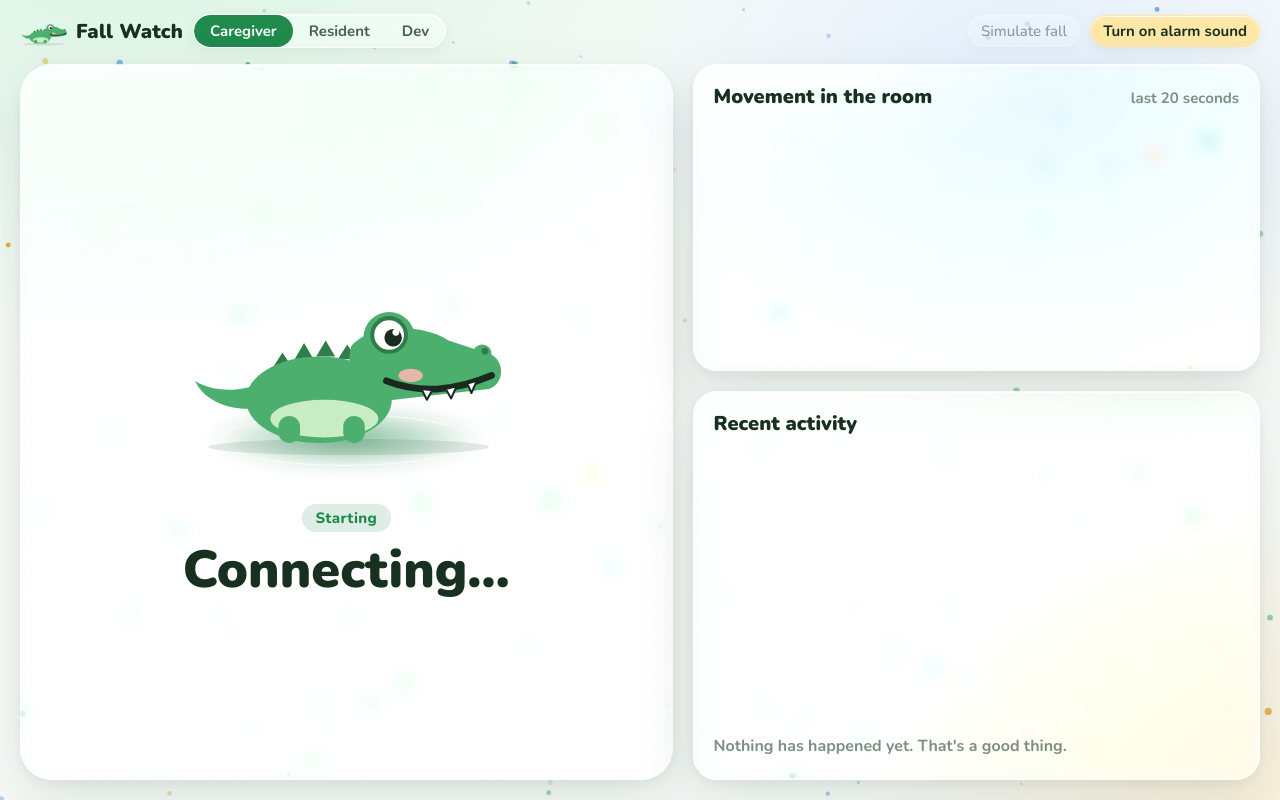
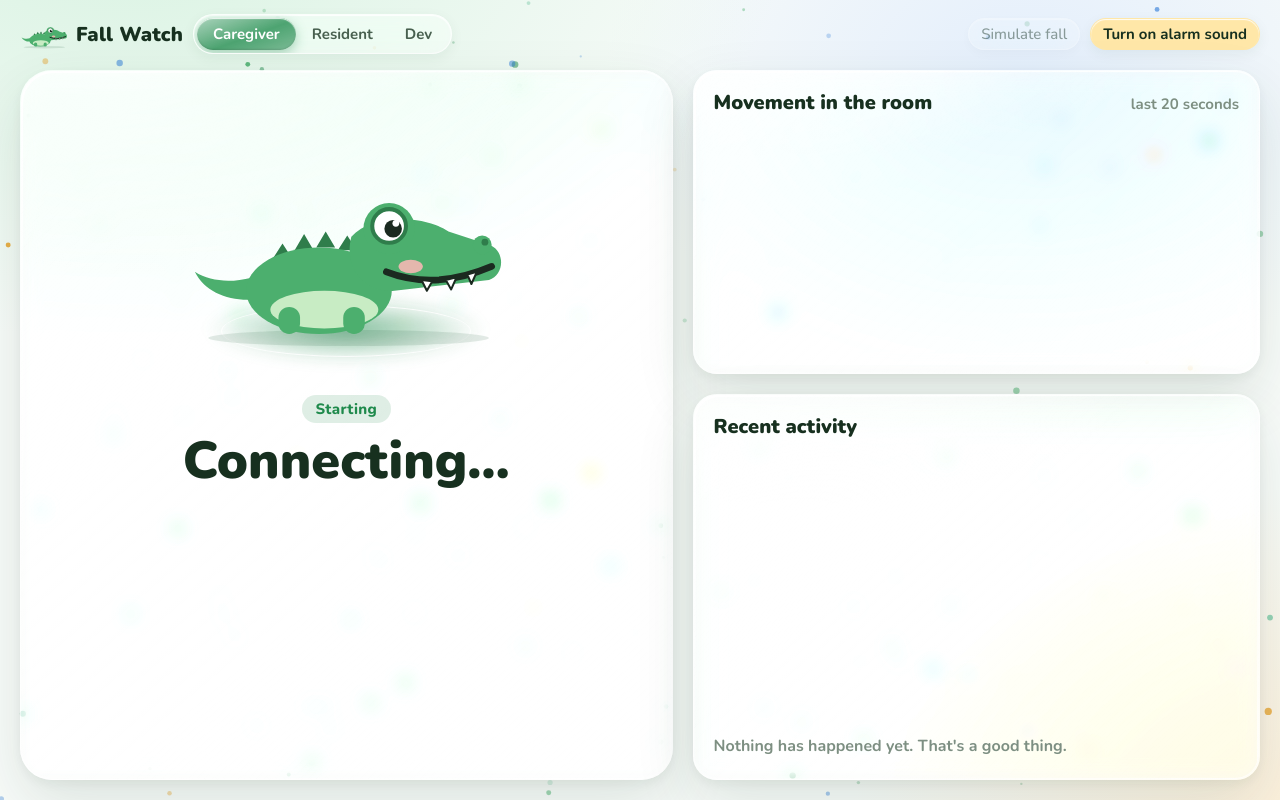
Before and after one commit to vinc3ntl1n/swamphackxii, a plain HTML site: page web/dashboard.html in a window 1280 px wide. Drawn offline with nearby package versions, Linux system fonts and the light colour scheme; no server answers.

Commit message:
web: gator rears up facing forward, stays put while text changes; sliding glass view switcher
The model starts mostly facing the viewer with its head raised 45 degrees
and keeps that pose when it stops for an alert. The Caregiver and Resident
cards lay out from the top, so longer messages, the countdown ring and the
buttons no longer push the gator around. The Caregiver | Resident | Dev
switcher gets a liquid glass lens that slides to the chosen view.

```diff
--- a/web/dashboard.css
+++ b/web/dashboard.css
@@ -1485,3 +1485,77 @@ body.friendly-page .chip {
     width: min(360px, 100%);
   }
 }
+
+/* Keep the gator still: text below it can grow without pushing it */
+
+.care-card {
+  justify-content: flex-start;
+  padding-top: clamp(16px, 5vh, 56px);
+}
+
+.care-body {
+  flex: 1 1 auto;
+  justify-content: flex-start;
+}
+
+.resident-card {
+  justify-content: flex-start;
+  padding-top: clamp(16px, 7vh, 80px);
+}
+
+.care-gator,
+.resident-gator {
+  flex: 0 0 auto;
+}
+
+/* Liquid glass view switcher: a lens slides to the chosen view */
+
+.toggle.views {
+  position: relative;
+  isolation: isolate;
+}
+
+.views-thumb {
+  display: none;
+}
+
+body.friendly-page .toggle.views {
+  padding: 3px;
+  gap: 0;
+}
+
+body.friendly-page .views-thumb {
+  display: block;
+  position: absolute;
+  top: 3px;
+  bottom: 3px;
+  left: 0;
+  z-index: 0;
+  border-radius: 999px;
+  background:
+    linear-gradient(160deg, rgba(255, 255, 255, 0.55), rgba(255, 255, 255, 0.05) 55%, rgba(255, 255, 255, 0.3)),
+    rgba(31, 138, 76, 0.82);
+  box-shadow:
+    inset 0 1px 1px rgba(255, 255, 255, 0.85),
+    inset 0 -1px 2px rgba(0, 0, 0, 0.12),
+    0 4px 12px rgba(31, 138, 76, 0.35);
+  transition: transform 0.45s cubic-bezier(0.34, 1.4, 0.5, 1), width 0.45s cubic-bezier(0.34, 1.4, 0.5, 1);
+}
+
+body.friendly-page .toggle.views button {
+  position: relative;
+  z-index: 1;
+  background: transparent;
+  transition: color 0.3s;
+}
+
+body.friendly-page .toggle.views button[aria-pressed="true"] {
+  background: transparent;
+  color: #ffffff;
+}
+
+@media (prefers-reduced-motion: reduce) {
+  .views-thumb {
+    transition: none;
+  }
+}
--- a/web/dashboard.html
+++ b/web/dashboard.html
@@ -45,6 +45,7 @@
 <header class="topbar">
   <span class="brand"><span class="brand-gator" data-gator="happy"></span>Fall Watch</span>
   <div class="toggle views" role="group" aria-label="View">
+    <span class="views-thumb" aria-hidden="true"></span>
     <button type="button" data-view="caregiver">Caregiver</button>
     <button type="button" data-view="resident">Resident</button>
     <button type="button" data-view="dev">Dev</button>
@@ -55,7 +56,7 @@
 
 <main class="care" id="caregiver">
   <section class="care-card glass" id="cg-card" data-tone="calm" role="status" aria-live="polite">
-    <div class="care-gator" id="cg-gator"><model-viewer class="gator3d" src="/models/gator_case.glb" alt="Gator sensor case" auto-rotate auto-rotate-delay="1500" rotation-per-second="24deg" camera-controls disable-zoom disable-pan interaction-prompt="none" camera-orbit="35deg 66deg auto" shadow-intensity="0.7" shadow-softness="0.9" exposure="1.05" environment-image="neutral"></model-viewer><div class="gator2d" hidden></div></div>
+    <div class="care-gator" id="cg-gator"><model-viewer class="gator3d" src="/models/gator_case.glb" alt="Gator sensor case" auto-rotate auto-rotate-delay="1500" rotation-per-second="24deg" camera-controls disable-zoom disable-pan interaction-prompt="none" orientation="0deg 45deg 130deg" camera-orbit="0deg 72deg auto" shadow-intensity="0.7" shadow-softness="0.9" exposure="1.05" environment-image="neutral"></model-viewer><div class="gator2d" hidden></div></div>
     <div class="care-body">
       <span class="care-pill" id="cg-pill">Watching</span>
       <h1 class="care-word" id="cg-word">Connecting…</h1>
@@ -90,7 +91,7 @@
 
 <main class="resident" id="resident" hidden>
   <div class="resident-card glass" id="resident-card" data-tone="calm" role="status" aria-live="assertive">
-    <div class="resident-gator" id="res-gator"><model-viewer class="gator3d" src="/models/gator_case.glb" alt="Gator sensor case" auto-rotate auto-rotate-delay="1500" rotation-per-second="24deg" camera-controls disable-zoom disable-pan interaction-prompt="none" camera-orbit="35deg 66deg auto" shadow-intensity="0.7" shadow-softness="0.9" exposure="1.05" environment-image="neutral"></model-viewer><div class="gator2d" hidden></div></div>
+    <div class="resident-gator" id="res-gator"><model-viewer class="gator3d" src="/models/gator_case.glb" alt="Gator sensor case" auto-rotate auto-rotate-delay="1500" rotation-per-second="24deg" camera-controls disable-zoom disable-pan interaction-prompt="none" orientation="0deg 45deg 130deg" camera-orbit="0deg 72deg auto" shadow-intensity="0.7" shadow-softness="0.9" exposure="1.05" environment-image="neutral"></model-viewer><div class="gator2d" hidden></div></div>
     <div class="resident-word" id="resident-word">All good</div>
     <div class="resident-sub" id="resident-sub">Fall Watch is on</div>
     <div class="resident-buttons" id="resident-buttons" hidden>
@@ -248,7 +249,7 @@ function fresh() {
 const MOOD_3D = {
   happy: { spin: "24deg" },
   worried: { spin: "70deg" },
-  alarmed: { spin: null, orbit: "150deg 66deg auto" },
+  alarmed: { spin: null, orbit: "0deg 72deg auto" },
 };
 const MODEL_COLORS = ["#2f7d4b", "#4caf6e"];
 const pageStart = performance.now();
@@ -1041,10 +1042,19 @@ function setView(next) {
   theme = readTheme();
   soft = readTheme($("caregiver"));
   for (const b of document.querySelectorAll(".views button")) b.setAttribute("aria-pressed", String(b.dataset.view === view));
+  placeThumb();
   const url = new URL(location.href);
   if (view === "caregiver") url.searchParams.delete("view");
   else url.searchParams.set("view", view);
   history.replaceState(null, "", url);
+}
+
+function placeThumb() {
+  const on = document.querySelector(`.views button[data-view="${view}"]`);
+  const thumb = document.querySelector(".views-thumb");
+  if (!on || !thumb) return;
+  thumb.style.width = `${on.offsetWidth}px`;
+  thumb.style.transform = `translateX(${on.offsetLeft}px)`;
 }
 
 function setTab(next) {
@@ -1129,6 +1139,8 @@ watchTheme(() => {
   theme = readTheme();
   soft = readTheme($("caregiver"));
 });
+addEventListener("resize", placeThumb);
+document.fonts?.ready.then(placeThumb);
 setView(view);
 setTab(tab);
 renderWhy();
```
